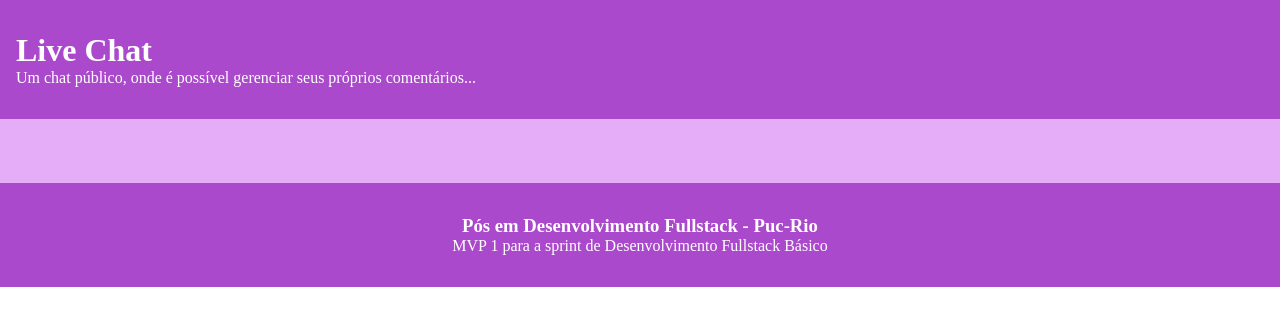
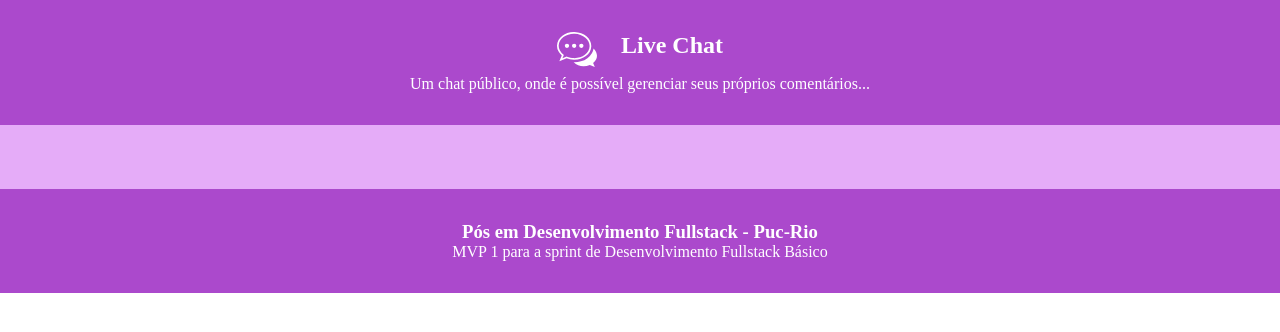
Before and after one commit to arthur94a/pucrio-mvp-1-frontend, a plain HTML site: page index.html in a window 1280 px wide. Drawn offline with Linux system fonts and the light colour scheme; no server answers.

Commit message:
Limit section width

```diff
--- a/index.html
+++ b/index.html
@@ -10,8 +10,13 @@
 
     <body>
         <header class="header">
-            <h1>Live Chat</h1>
-            <p>Um chat público, onde é possível gerenciar seus próprios comentários...</p>
+            <section>
+                <div class="title_container">
+                    <img src="./svg/chat.svg" alt="" class="logo" />
+                    <h1>Live Chat</h1>
+                </div>
+                <p>Um chat público, onde é possível gerenciar seus próprios comentários...</p>
+            </section>
         </header>
 
         <main>
@@ -22,8 +27,10 @@
         </main>
 
         <footer class="footer">
-            <h3>Pós em <strong>Desenvolvimento Fullstack</strong> - Puc-Rio</h3>
-            <p>MVP 1 para a sprint de Desenvolvimento Fullstack Básico</p>
+            <section>
+                <h3>Pós em <strong>Desenvolvimento Fullstack</strong> - Puc-Rio</h3>
+                <p>MVP 1 para a sprint de Desenvolvimento Fullstack Básico</p>
+            </section>
         </footer>
 
         <script src="scripts.js"></script>
--- a/styles.css
+++ b/styles.css
@@ -10,6 +10,11 @@
 h1, h2, h3, p {
     margin: 0;
     padding: 0;
+}
+
+section {
+    max-width: 800px;
+    margin: 0 auto;
 }
 
 :root {
@@ -44,10 +49,27 @@
     --color-card-1: var(--gray-700);
 }
 
+.logo {
+    width: 100%;
+    height: 100%;
+    max-width: 40px;
+    max-height: 40px;
+}
+
 .header {
+    display: flex;
+    align-items: center;
     padding: 32px 16px;
     background: var(--background-1);
     color: var(--color-1);
+    /* text-align: center; */
+}
+
+.title_container {
+    display: flex;
+    gap: 24px;
+    margin-bottom: 8px;
+    justify-content: center;
 }
 
 main {
```
Also changed, not shown: svg/chat.svg (added).
